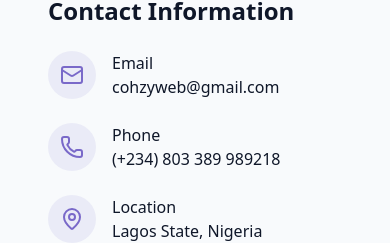
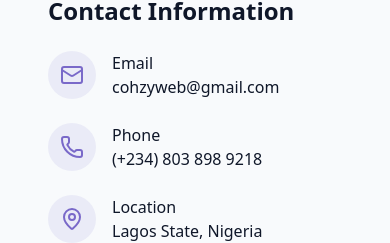
Before and after one commit to cohzyweb/My-Profile, a React (Vite) app: page / in a window 390 px wide. Shown: the part 6689-6932 px from the top of the page. Built offline with nearby package versions, Linux system fonts and the light colour scheme.

Commit message:
Update phone number in ContactSection component

```diff
--- a/src/components/ContactSection.jsx
+++ b/src/components/ContactSection.jsx
@@ -50,7 +50,7 @@ export const ContactSection = () => {
                                         href="tel:+2347018961857"
                                         className="text-muted-foreground hover:text-primary transition-colors"
                                     >
-                                        (+234) 803 389 989218
+                                        (+234) 803 898 9218
                                     </a>
                                 </div>
                             </div>
```
